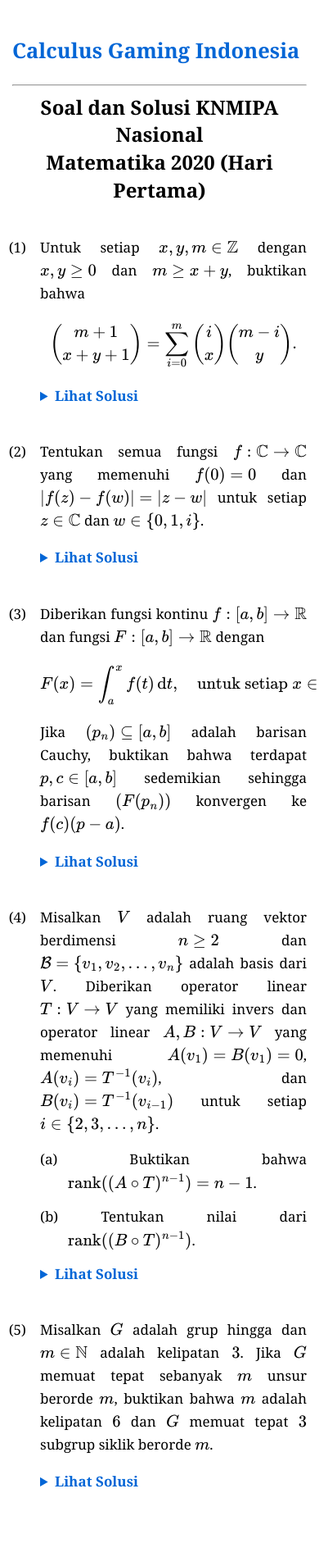
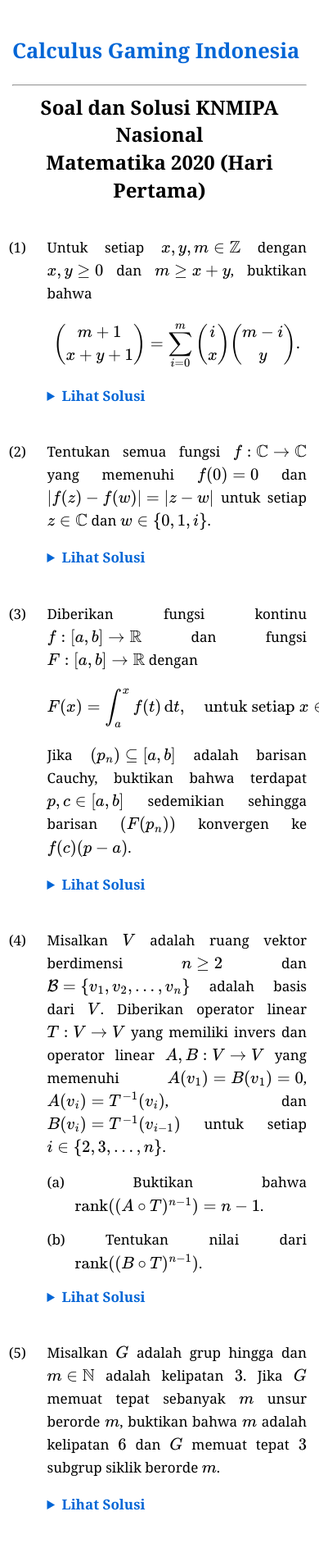
Before and after one commit to calculusgamingindonesia/calculusgamingindonesia.github.io, a Jekyll site: the page built from _posts/2026-06-29-knmipa-nas-mat-20-1.md, in a window 390 px wide. Shown: the whole page at 82% size. Built offline with Jekyll 4.4.1, drawn with Linux system fonts in a browser that asks for light colours; some web fonts are replaced; before the commit the page ends 1871 px from its top, so only the background shows below that.

Commit message:
Update default.html

```diff
--- a/_layouts/default.html
+++ b/_layouts/default.html
@@ -98,10 +98,10 @@
 
         /* Nomor soal ditarik lebih jauh ke kiri agar tidak menempel */
         ol {
-            padding-left: 2em;
+            padding-left: 2.5em;
         }
         ol > li::before {
-            left: -2.5em;
+            left: -3em;
         }
 
         .MathJax_Display, .katex-display {
```
